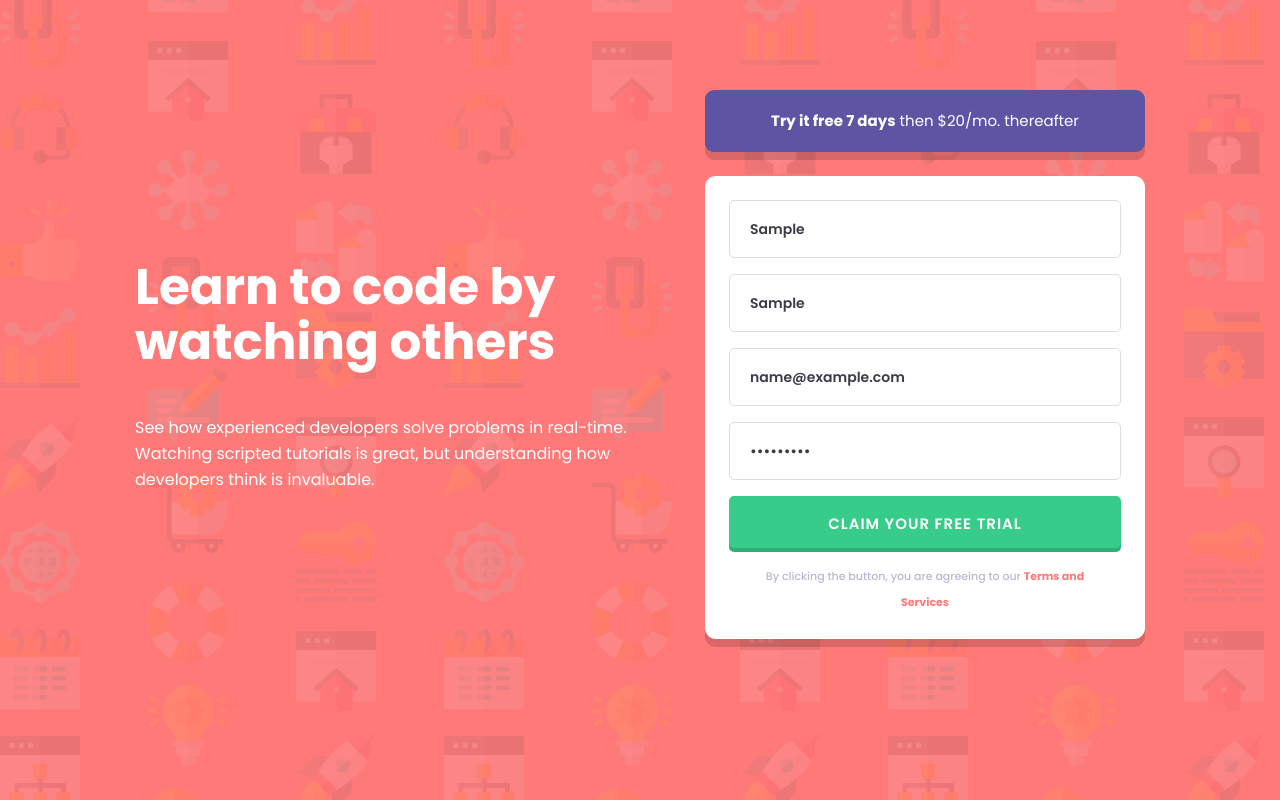
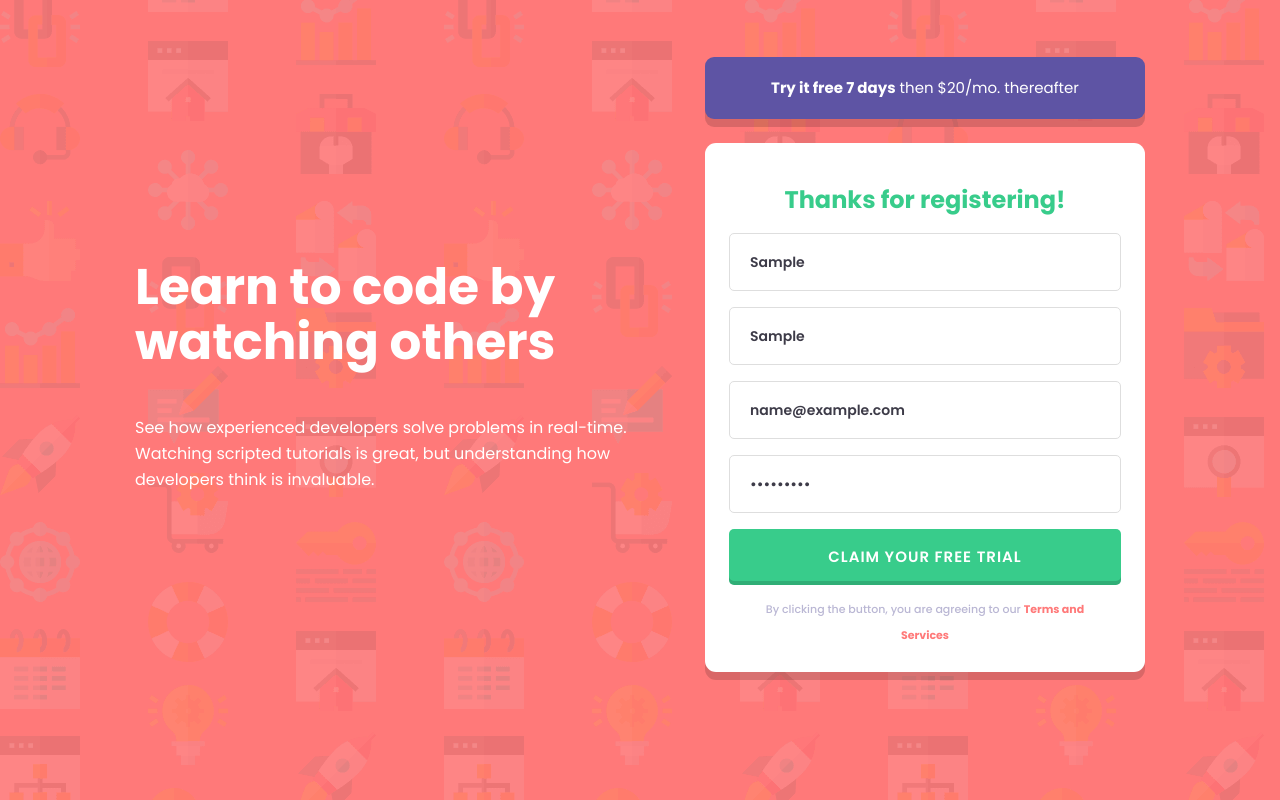
Before and after one commit to carlosloureda/fem-signup-form-component, a React (Create React App) app: page / in a window 1280 px wide. Both pictures are taken after typing "Sample", "Sample", "name@example.com", "Sample123" into the empty fields and a click on the button "CLAIM YOUR FREE TRIAL". Built offline with nearby package versions, Linux system fonts and the light colour scheme.

Commit message:
feat: Add TS behaviour to manage form data

```diff
--- a/src/components/pages/Signup.tsx
+++ b/src/components/pages/Signup.tsx
@@ -207,14 +207,115 @@ S.Form = styled.form`
       font-weight: 700;
     }
   }
+
+  .successHeading {
+    color: ${colors.green};
+    padding: 2rem 0;
+  }
 `;
 
+type FormErrors = {
+  firstName?: String;
+  lastName?: String;
+  email?: String;
+  password?: String;
+};
+
+export const IDLE_STATUS = "idle";
+export const LOADING_STATUS = "loading";
+export const SUCCESS_STATUS = "success";
+export const ERROR_STATUS = "error";
+
+// enum Statuses {
+//   IDLE_STATUS = "idle",
+//   LOADING_STATUS = "loading",
+//   SUCCESS_STATUS = "success",
+//   ERROR_STATUS = "error",
+// }
+/**
+ * Validates an email
+ * @param email {string} - The email to be validated
+ * @returns boolean - True if it is a valid email, false otherwise
+ *
+ * Attribution to Sayantini: https://www.edureka.co/blog/javascript-email-validation/
+ */
+const validateEmail = (email: String): Boolean => {
+  const mailformat = /^[\w-\.]+@([\w-]+\.)+[\w-]{2,4}$/g;
+  return email.match(mailformat) ? true : false;
+};
+
 const SignupPage = () => {
+  const [formData, setFormData] = React.useState({
+    firstName: "",
+    lastName: "",
+    email: "",
+    password: "",
+  });
+  const [formErrors, setFormErrors] = React.useState<FormErrors>({
+    firstName: "",
+    lastName: "",
+    email: "",
+    password: "",
+  });
+
+  const [status, setStatus] = React.useState<String>(IDLE_STATUS);
+
+  // const onChange = (e: SyntheticEvent): void => {
+  //   const target = e.target as HTMLInputElement;
+  //   setFormData({
+  //     ...formData,
+  //     [target.name]: target.value,
+  //   });
+  // };
+
+  const onChange = (e: SyntheticEvent & { target: HTMLInputElement }): void => {
+    const target = e.target;
+    setFormData({
+      ...formData,
+      [target.name]: target.value,
+    });
+  };
+
+  // TODO: on submitting
   const onSubmit = (e: SyntheticEvent): void => {
     e.preventDefault();
+    setStatus(LOADING_STATUS);
     // TODO: make everything work with React
-    console.log("Submit the content after validating");
+    console.log("Submit the content after validating - ", formData);
+
+    const _errors: FormErrors = {};
+    const { firstName, lastName, email, password } = formData;
+    if (!firstName) {
+      _errors.firstName = `First Name cannot be empty`;
+    }
+    if (!lastName) {
+      _errors.lastName = `Last Name cannot be empty`;
+    }
+    if (!email) {
+      _errors.email = `Email cannot be empty`;
+    } else if (!validateEmail(email)) {
+      _errors.email = `Looks like this is not an email`;
+    }
+    if (!password) {
+      _errors.password = `Password cannot be empty`;
+    }
+
+    setFormErrors(_errors);
+    console.log("errors: ", formErrors);
+
+    if (
+      !_errors.firstName &&
+      !_errors.lastName &&
+      !_errors.email &&
+      !_errors.password
+    ) {
+      setStatus(SUCCESS_STATUS);
+      console.log("EIEIE!");
+    } else {
+      setStatus(IDLE_STATUS);
+    }
   };
+
   return (
     <S.Section>
       <S.HomeTitle>
@@ -230,8 +331,13 @@ const SignupPage = () => {
           <span className="highlighted">Try it free 7 days</span> then $20/mo.
           thereafter
         </S.TrialBanner>
-        <S.Form onSubmit={onSubmit}>
-          <div className="form__group">
+        <S.Form onSubmit={onSubmit} noValidate>
+          {status === SUCCESS_STATUS && (
+            <h1 className="successHeading">Thanks for registering!</h1>
+          )}
+          <div
+            className={`form__group ${formErrors?.firstName ? "error" : ""}`}
+          >
             <span className="form__input-required">&#33;</span>
             <input
               className="input"
@@ -239,44 +345,59 @@ const SignupPage = () => {
               placeholder="First Name"
               required
               id="firstName"
+              name="firstName"
+              value={formData.firstName}
+              onChange={onChange}
             />
             <label htmlFor="firstName" className="form__label-error">
-              First Name cannot be empty
+              {formErrors?.firstName}
             </label>
           </div>
-          <div className="form__group">
+          <div className={`form__group ${formErrors?.lastName ? "error" : ""}`}>
+            <span className="form__input-required">&#33;</span>
             <input
               className="input"
               type="text"
               placeholder="Last Name"
               required
               id="lastName"
+              name="lastName"
+              value={formData.lastName}
+              onChange={onChange}
             />
             <label htmlFor="lastName" className="form__label-error">
-              Last Name cannot be empty
+              {formErrors?.lastName}
             </label>
           </div>
-          <div className="form__group">
+          <div className={`form__group ${formErrors?.email ? "error" : ""}`}>
+            <span className="form__input-required">&#33;</span>
             <input
               className="input"
               type="email"
               placeholder="Email Address"
               required
               id="email"
+              name="email"
+              value={formData.email}
+              onChange={onChange}
             />
             <label htmlFor="email" className="form__label-error">
-              Email cannot be empty
+              {formErrors?.email}
             </label>
           </div>
-          <div className="form__group">
+          <div className={`form__group ${formErrors?.password ? "error" : ""}`}>
+            <span className="form__input-required">&#33;</span>
             <input
               className="input"
               type="password"
               placeholder="Password"
               required
+              name="password"
+              value={formData.password}
+              onChange={onChange}
             />
             <label htmlFor="password" className="form__label-error">
-              Password cannot be empty
+              {formErrors?.password}
             </label>
           </div>
           <button type="submit" className="btn">
```
Also changed, not shown: 2 other files (tests, documents, lock files or other folders).
